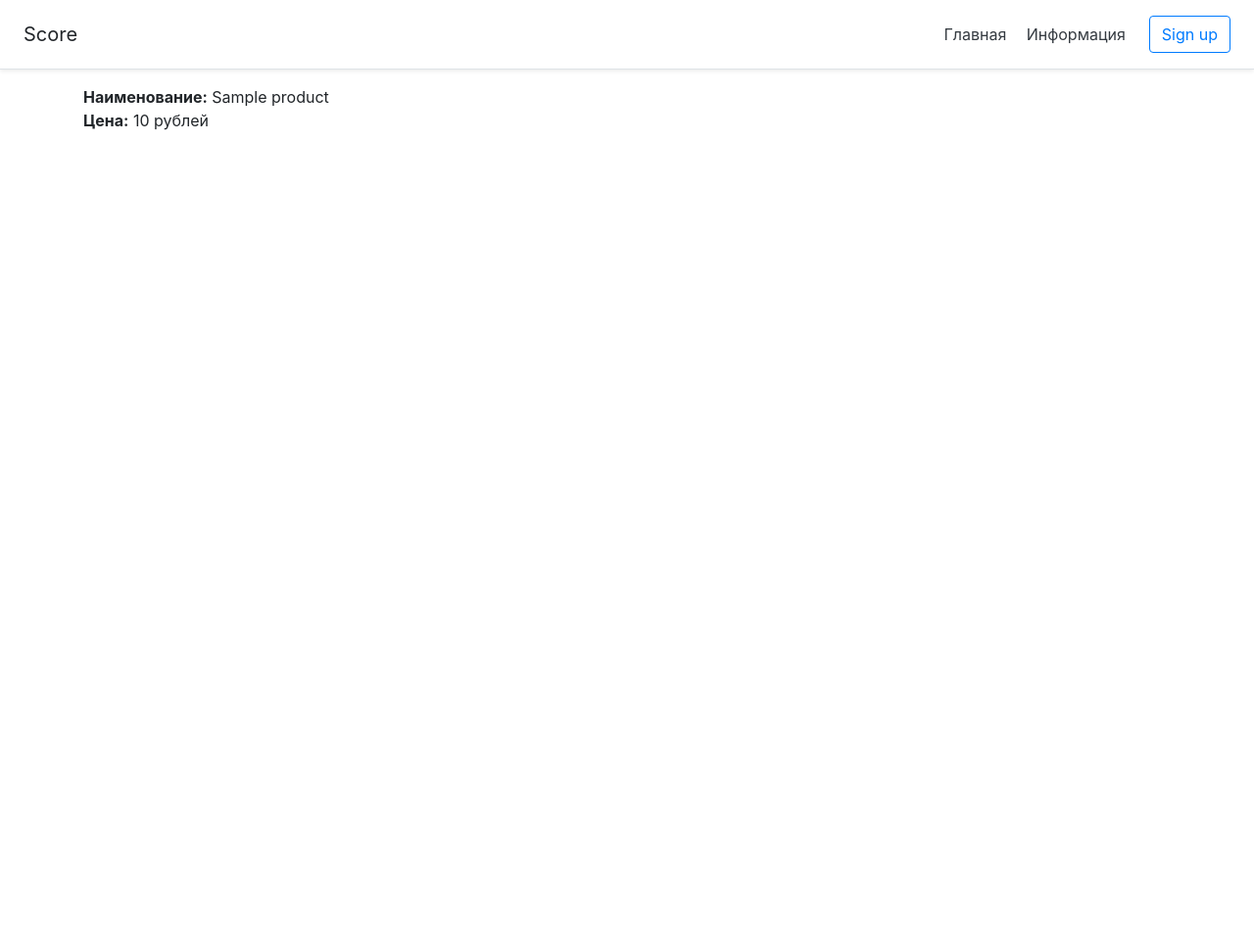
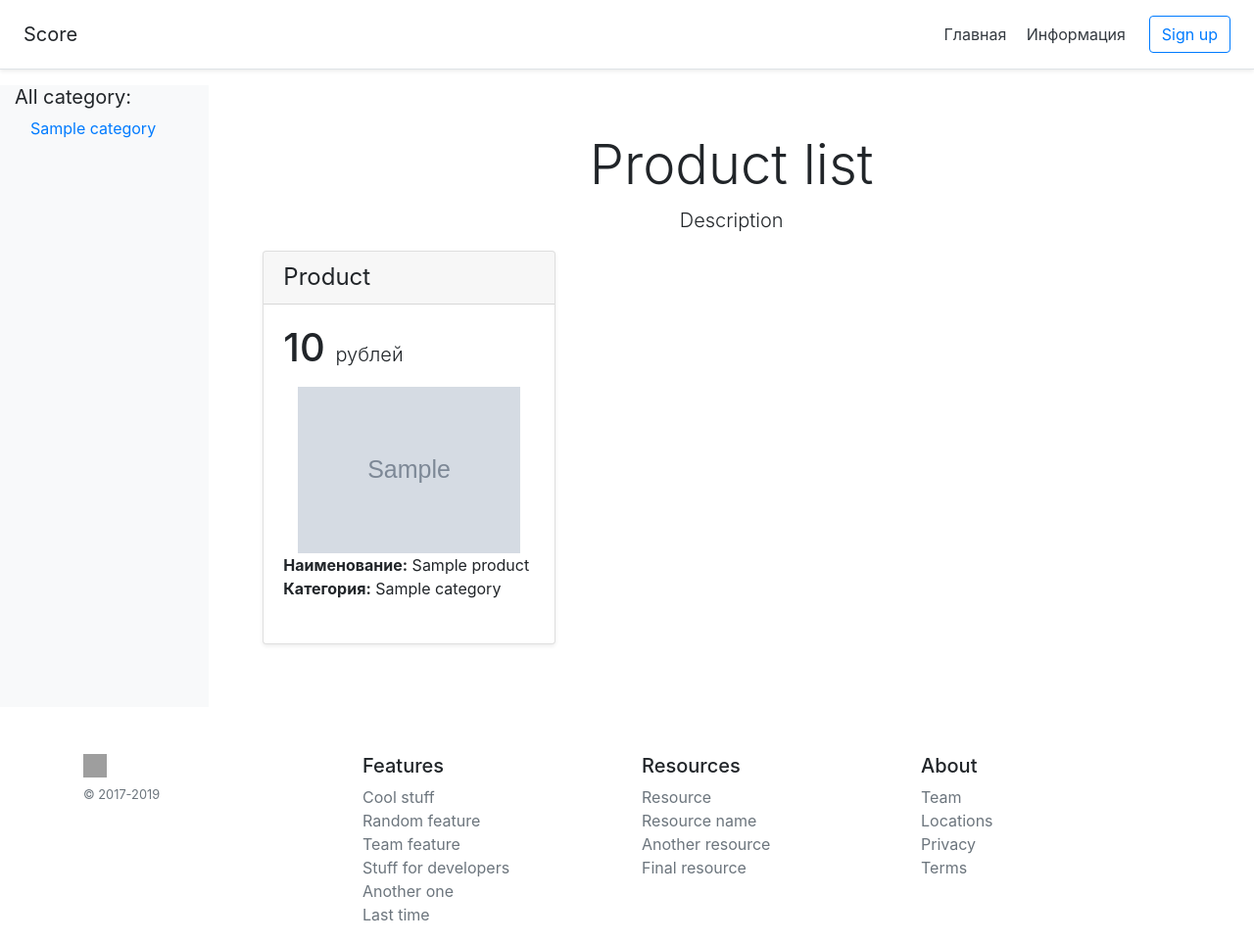
Before and after one commit to TheCreator6002/Score_project, a Django app: template templates/Score/StartPage.html in a window 1280 px wide. Shown: the whole page at 98% size. Before the commit the page ends 800 px from the top, so only its background shows below. Run offline with Django 3.2, Linux system fonts and the light colour scheme; the template is opened without the code that fills it: most values are stand-ins (such as "Sample title", 1, 10 or a date in 2020); parts of the project's set-up code (start-up, migrations or seed data) failed here and were passed over; some libraries are stand-ins or nearby versions; grey boxes are pictures that could not be loaded.

Commit message:
StartPage

```diff
--- a/Score_project/settings.py
+++ b/Score_project/settings.py
@@ -121,5 +121,6 @@ USE_TZ = True
 
 STATIC_URL = '/static/'
 
+MEDIA_DIR = os.path.join(BASE_DIR, 'media')
 MEDIA_URL = '/media/'
 MEDIA_ROOT = os.path.join(BASE_DIR, 'media')
--- a/Score_project/urls.py
+++ b/Score_project/urls.py
@@ -15,8 +15,11 @@ Including another URLconf
 """
 from django.contrib import admin
 from django.urls import path, include
+from django.conf.urls.static import static
+from . import settings
+
 
 urlpatterns = [
     path('admin/', admin.site.urls),
     path('', include('Catalog.urls'))
-]
+] + static(settings.MEDIA_URL, document_root=settings.MEDIA_ROOT)
--- a/templates/Score/StartPage.html
+++ b/templates/Score/StartPage.html
@@ -18,19 +18,99 @@
   <a class="btn btn-outline-primary" href="#">Sign up</a>
 </div>
 
-<div class="container">
-    <div class="row">
-        <div class="col-4 offset
-            {% for product in all_info %}
-            <div class="alert alert-light">
+<div class="container-fluid">
+
+  <div class="row">
+    <nav class="col-md-2 d-none d-md-block bg-light sidebar">
+    <h5 class="my-0 mr-md-auto font-weight-normal">All category:</h5>
+        {% for category in all_info_category %}
+        <div class="sidebar-sticky">
+            <ul class="nav flex-column">
+             <li class="nav-item">
+                <a class="nav-link active" href="#">
+                    {{ category.name }} <span class="sr-only">(current)</span>
+                </a>
+            </li>
+            </ul>
+        </div>
+        {% endfor %}
+    </nav>
+
+      <main role="main" class="col-md-9 ml-sm-auto col-lg-10 px-4"><div class="chartjs-size-monitor" style="position: absolute; left: 0px; top: 0px; right: 0px; bottom: 0px; overflow: hidden; pointer-events: none; visibility: hidden; z-index: -1;"><div class="chartjs-size-monitor-expand" style="position:absolute;left:0;top:0;right:0;bottom:0;overflow:hidden;pointer-events:none;visibility:hidden;z-index:-1;"><div style="position:absolute;width:1000000px;height:1000000px;left:0;top:0"></div></div><div class="chartjs-size-monitor-shrink" style="position:absolute;left:0;top:0;right:0;bottom:0;overflow:hidden;pointer-events:none;visibility:hidden;z-index:-1;"><div style="position:absolute;width:200%;height:200%;left:0; top:0"></div></div></div>
+        <div class="pricing-header px-3 py-3 pt-md-5 pb-md-4 mx-auto text-center">
+            <h1 class="display-4">Product list</h1>
+            <p class="lead">Description</p>
+            <div class="container">
                 <div class="row">
-                    <div class="col-9">
-                        <b>Наименование:</b> {{ product.title }}<br>
-                        <b>Цена:</b> {{ product.price }}<a> рублей</a><br>
+                    {% for product in all_info_product %}
+                    <div class="col-lg-4 col-lg-offset-4">
+                            <div class="card-deck mb-3 text-left">
+                                <div class="card mb-4 shadow-sm">
+                                    <div class="card-header">
+                                        <h4 class="my-0 font-weight-normal">Product</h4>
+                                    </div>
+                                    <div class="card-body">
+                                        <h1 class="card-title pricing-card-title">{{ product.price }} <small class="lead">рублей</small></h1>
+                                        <ul class="list-unstyled mt-3 mb-4">
+                                            <div class="container">
+                                                <div class="">
+                                                    {% load static %}
+                                                    <img src="{{ MEDIA_URL }}{{ product.picture.url }}" class="img-fluid">
+                                                </div>
+                                            </div>
+                                            <b>Наименование:</b> {{ product.title }}<br>
+                                            <b>Категория:</b> {{ product.category }}<br>
+
+                                        </ul>
+                                    </div>
+                                </div>
+                            </div>
                     </div>
+                    {% endfor %}
                 </div>
             </div>
-            {% endfor %}
         </div>
+      </main>
+  </div>
+</div>
+
+<div class="container">
+<footer class="pt-4 my-md-8 pt-md-5">
+    <div class="row">
+      <div class="col-12 col-md">
+        <img class="mb-2" src="/docs/4.4/assets/brand/bootstrap-solid.svg" alt="" width="24" height="24">
+        <small class="d-block mb-3 text-muted">© 2017-2019</small>
+      </div>
+      <div class="col-6 col-md">
+        <h5>Features</h5>
+        <ul class="list-unstyled text-small">
+          <li><a class="text-muted" href="#">Cool stuff</a></li>
+          <li><a class="text-muted" href="#">Random feature</a></li>
+          <li><a class="text-muted" href="#">Team feature</a></li>
+          <li><a class="text-muted" href="#">Stuff for developers</a></li>
+          <li><a class="text-muted" href="#">Another one</a></li>
+          <li><a class="text-muted" href="#">Last time</a></li>
+        </ul>
+      </div>
+      <div class="col-6 col-md">
+        <h5>Resources</h5>
+        <ul class="list-unstyled text-small">
+          <li><a class="text-muted" href="#">Resource</a></li>
+          <li><a class="text-muted" href="#">Resource name</a></li>
+          <li><a class="text-muted" href="#">Another resource</a></li>
+          <li><a class="text-muted" href="#">Final resource</a></li>
+        </ul>
+      </div>
+      <div class="col-6 col-md">
+        <h5>About</h5>
+        <ul class="list-unstyled text-small">
+          <li><a class="text-muted" href="#">Team</a></li>
+          <li><a class="text-muted" href="#">Locations</a></li>
+          <li><a class="text-muted" href="#">Privacy</a></li>
+          <li><a class="text-muted" href="#">Terms</a></li>
+        </ul>
+      </div>
     </div>
+</footer>
 </div>
+</body>
```
Also changed, not shown: Catalog/models.py (+6 -1 lines), Catalog/views.py (+17 -3 lines), db.sqlite3, media/Product_picture/1020729609.jpg (added), media/Product_picture/1129126_v01_b.jpg (added), media/Product_picture/6000078228.jpg (added).
